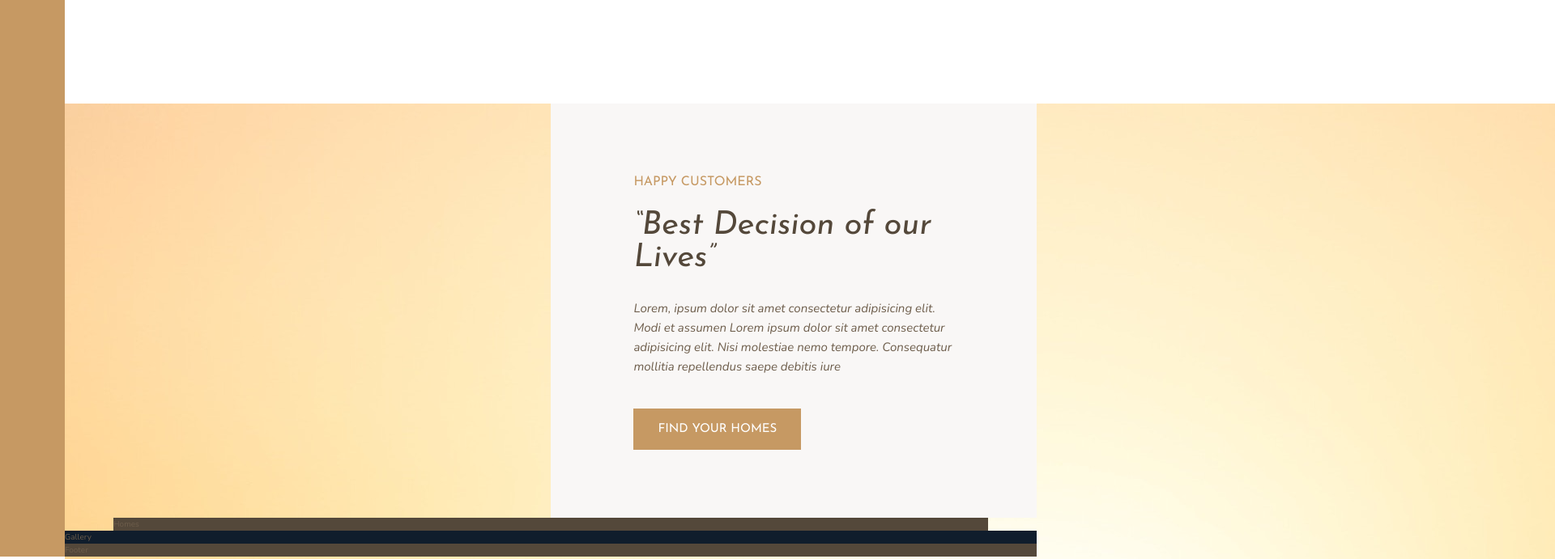
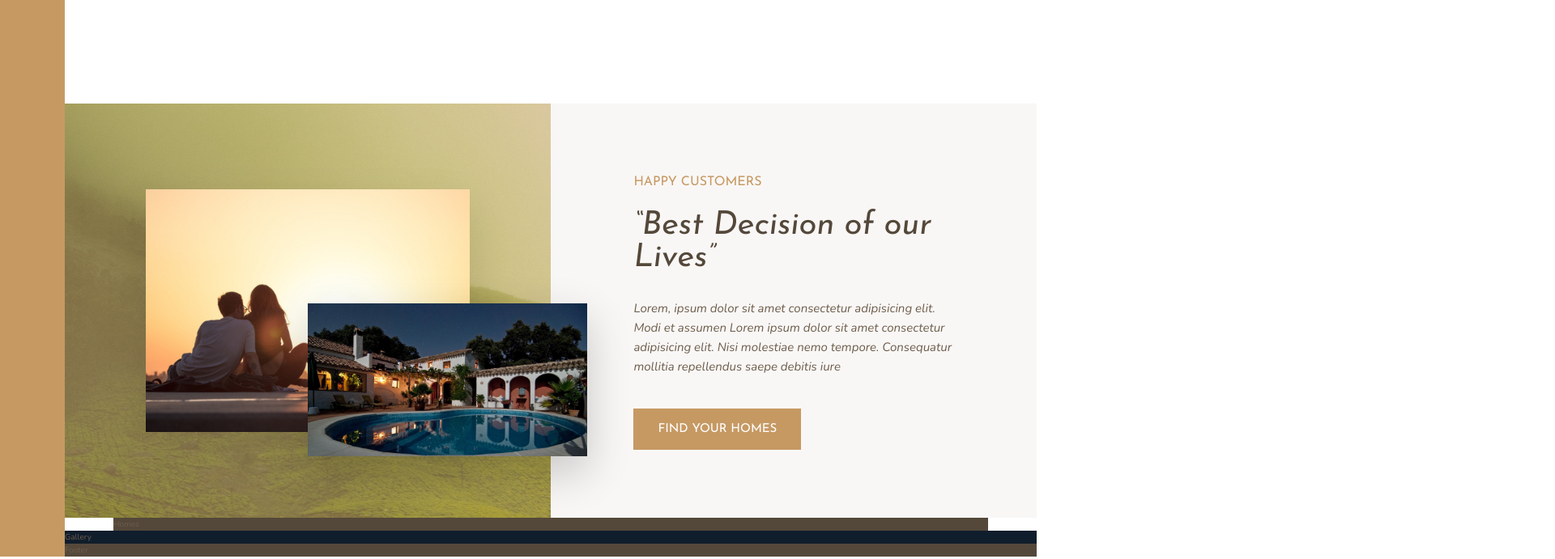
Before and after one commit to d88naimi/Nexter, a website: page index.html in a window 1280 px wide. Shown: the part 1180-1871 px from the top of the page at 81% size, 1920 px wide, since content can reach past the window. Drawn offline with nearby package versions, Linux system fonts and the light colour scheme.

Commit message:
story picture section styles are loaded in

```diff
--- a/sass/_story.scss
+++ b/sass/_story.scss
@@ -2,7 +2,31 @@
   &__pictures {
     background-color: $color-primary;
     grid-column: full-start / col-end 4;
+    background-image: linear-gradient(rgba($color-primary, .5), rgba($color-primary, .5)),  url(../img/back.jpg);
+
+
+    display: grid;
+    grid-template-rows: repeat(6, 1fr);
+    grid-template-columns: repeat(6, 1fr);
+    align-items: center;
+
+
   }
+
+  &__img--1 {
+    width: 100%;
+    grid-column: 2 / 6;
+    grid-row: 2 / 6;
+    box-shadow: 0 2rem 5rem rgba(#000, .1);
+  }
+  &__img--2 {
+    width: 115%;
+    grid-column: 4 / 7;
+    grid-row: 4 / 6;
+    z-index: 1;
+    box-shadow: 0 2rem 5rem rgba(#000, .2);
+  }
+
   &__content {
     background-color: $color-grey-light-1;
     grid-column: col-start 5 / full-end;
```
Also changed, not shown: css/style.css.
